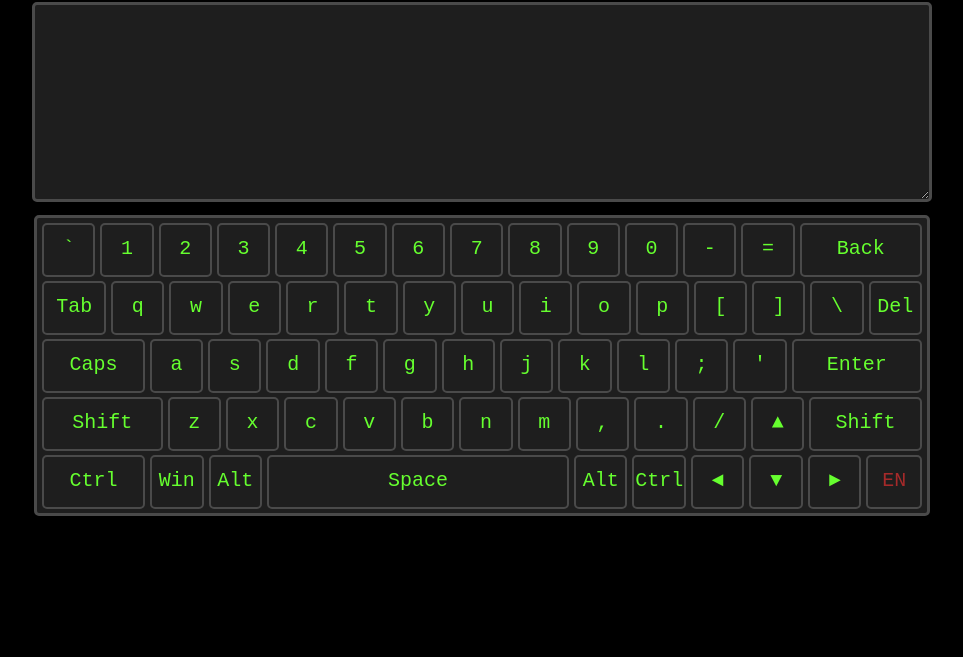
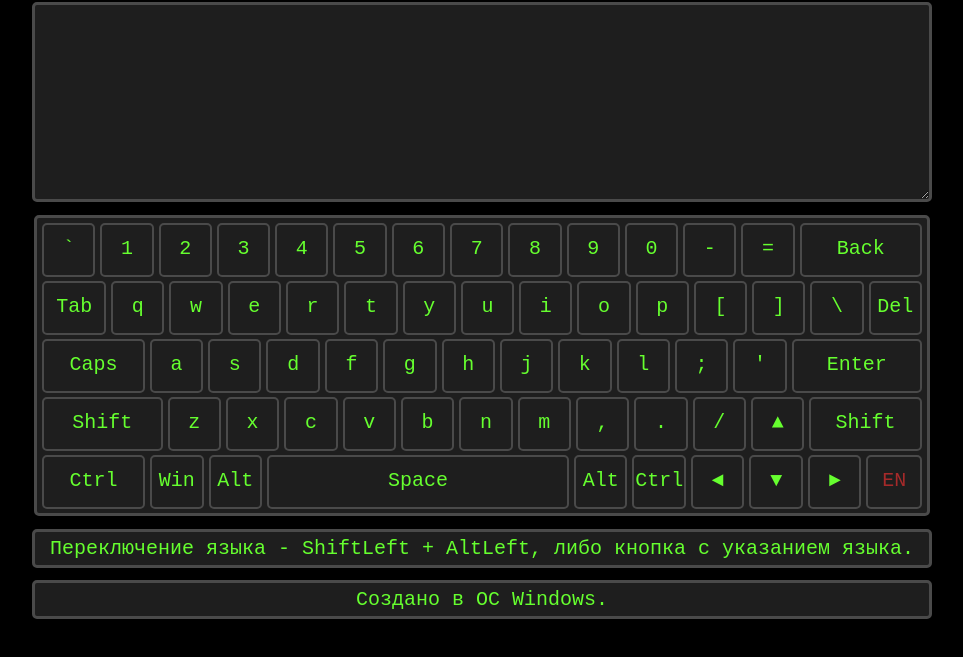
Before and after one commit to BorisNovi/virtual-keyboard, a plain HTML site: page index.html in a window 1280 px wide. Shown: the part 67-724 px from the top of the page, without its empty margins (158-1121 px from the left). Drawn offline with Linux system fonts and the light colour scheme.

Commit message:
refactor: delete all console.logs

```diff
--- a/index.js
+++ b/index.js
@@ -88,6 +88,8 @@ function drawHTML() {
         <div class="keyboard-row row shiftkeys"></div>
         <div class="keyboard-row row ctrlkeys"></div>
     </div>
+    <p class="keyboard-notice">Переключение языка - ShiftLeft + AltLeft, либо кнопка с указанием языка.</p>
+    <p class="keyboard-notice">Создано в ОС Windows.</p>
 `; // Body
 
     const NUM_INSERT = document.querySelector('.numkeys');
@@ -426,8 +428,7 @@ function typeKeyboard() {
         document.addEventListener('keydown', event => {
             event.preventDefault();
             TEXTAREA.focus();
-            console.log(event.code);
-            // console.log(event.code, key.classList[1]);
+
             if (event.code === key.classList[1]) {
                 if (event.code.slice(0, 3) === 'Key' ||
                     event.code.slice(0, 3) === 'Dig' ||
@@ -436,7 +437,7 @@ function typeKeyboard() {
                     event.code.slice(0, 3) === 'Bra' ||
                     event.code == 'Backslash' ||
                     event.code == 'Slash') {
-                    console.log('Letter:', key.innerText, 'Class: ', key.classList[1]);
+
                     TEXTAREA.value += key.innerText;
                 }
                 if (event.code == 'Delete') {
@@ -490,8 +491,6 @@ function typeMouse() {
             let key = KEYBOARD[i];
             let keyCode = KEYBOARD[i].classList[1];
 
-            console.log(keyCode);
-            console.log(keyCode, key);
             if (keyCode.slice(0, 3) === 'Key' ||
                 keyCode.slice(0, 3) === 'Dig' ||
                 keyCode.slice(0, 3) === 'Min' ||
--- a/style.css
+++ b/style.css
@@ -124,3 +124,16 @@ body {
     background-color: rgb(30, 30, 30);
     color: rgb(255, 0, 0);
 }
+
+.keyboard-notice {
+    text-align: center;
+    display: block;
+    margin: 1% auto 1%;
+    padding: 5px;
+    background-color: rgb(30, 30, 30);
+    width: 70%;
+    font-size: x-large;
+    color: rgb(102, 255, 47);
+    border: 3px rgb(74, 74, 74) solid;
+    border-radius: 5px;
+}
```
